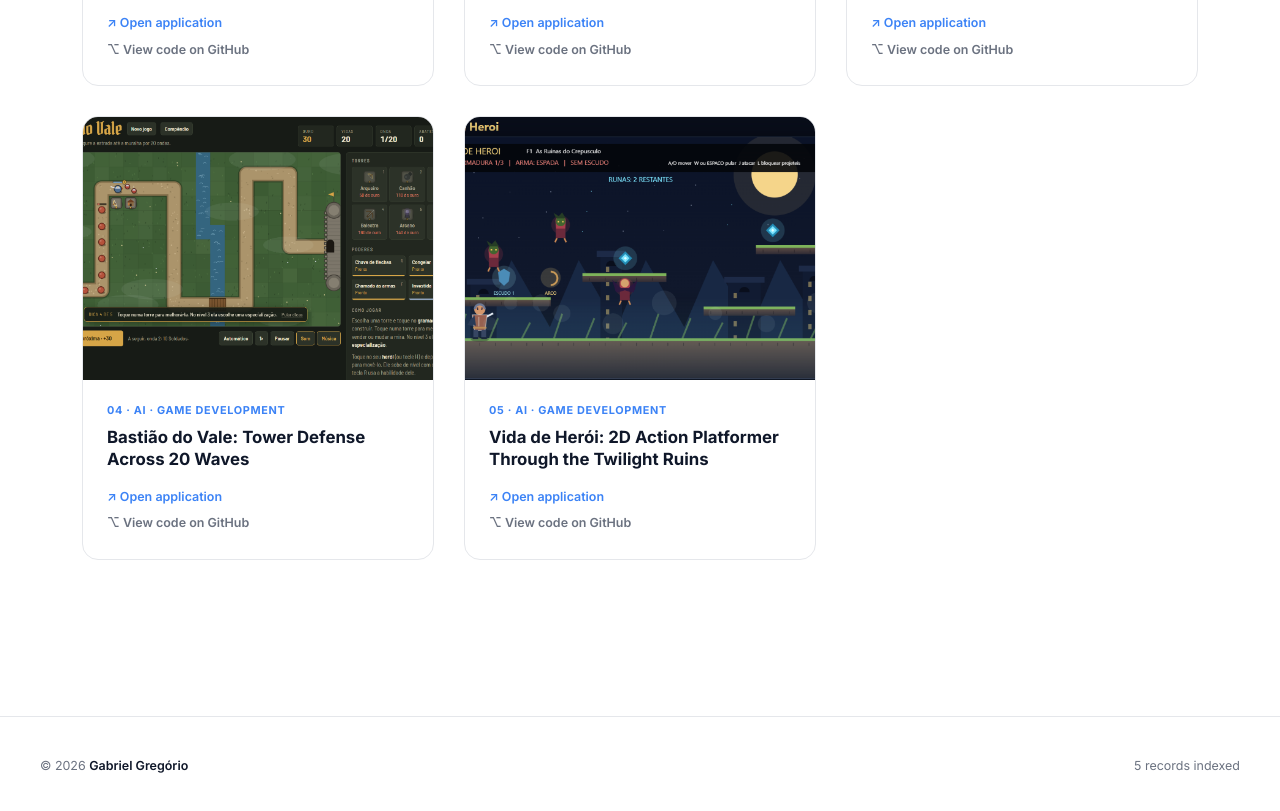
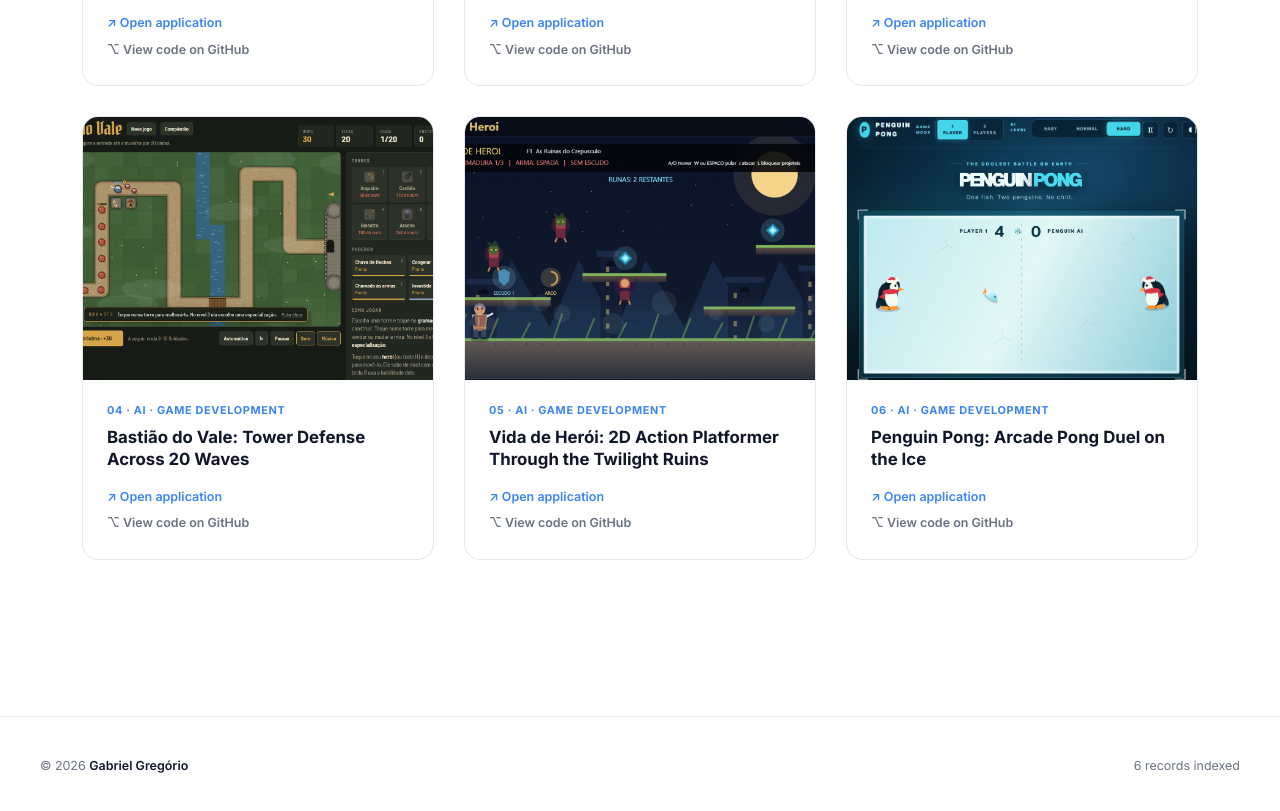
Before and after one commit to gabrielgregoriogithub/Professional_Profile, a website: page ai-games.html in a window 1280 px wide. Shown: the part 675-1486 px from the top of the page. Drawn offline with Linux system fonts and the light colour scheme.

Commit message:
feat: add Penguin Pong to AI Games

```diff
--- a/ai-games.html
+++ b/ai-games.html
@@ -88,12 +88,24 @@
       </div>
     </div>
 
+    <div class="port-card card reveal">
+      <div class="port-thumb-wrap"><img class="port-thumb" src="AI%20Games/pinguim_pong.png" alt="Penguin Pong"></div>
+      <div class="port-body">
+        <span class="port-cat">06 · AI · Game Development</span>
+        <span class="port-title">Penguin Pong: Arcade Pong Duel on the Ice</span>
+        <div class="port-links">
+          <a href="https://gabrielgregoriogithub.github.io/Pinguim_Pong/" target="_blank" rel="noopener" class="port-link port-link-app">↗ Open application</a>
+          <a href="https://github.com/gabrielgregoriogithub/Pinguim_Pong" target="_blank" rel="noopener" class="port-link">⌥ View code on GitHub</a>
+        </div>
+      </div>
+    </div>
+
   </div>
 </div>
 
 <footer class="tfoot">
   <span>© 2026 <b>Gabriel Gregório</b></span>
-  <span>5 records indexed</span>
+  <span>6 records indexed</span>
 </footer>
 
 <script src="js/site.js"></script>
```
